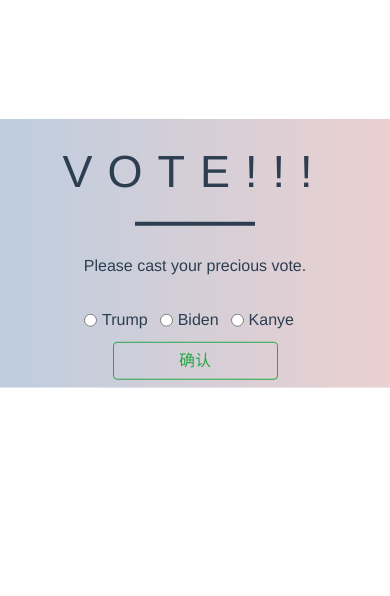
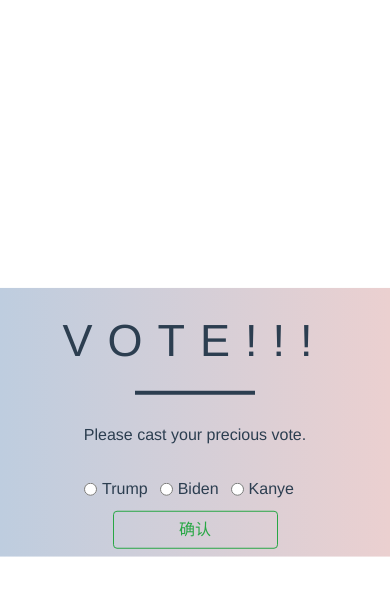
Before and after one commit to 5522MIKE/AmericaElectionWebsite_frontend, a Vue app: page /vote in a window 390 px wide. Shown: the top 596 px of the page. Built offline with nearby package versions, Linux system fonts and the light colour scheme.

Commit message:
feat:登录和投票做响应式适配

```diff
--- a/src/components/Login.vue
+++ b/src/components/Login.vue
@@ -58,4 +58,9 @@
         opacity: 1;
     }
 }
+@media (max-width: 640px) {
+    .container {
+        top: 50%;
+    }
+}
 </style>
--- a/src/components/Vote.vue
+++ b/src/components/Vote.vue
@@ -1,6 +1,5 @@
 <template>
-    <div class="modal-bg" v-show="show">
-        <div class='content'>
+    <div class='content' v-show="show">
         <h1>VOTE!!!</h1>
         <p>Please cast your precious vote.</p>
         <div class="form-check form-check-inline">
@@ -19,7 +18,7 @@
             <button class="btn btn-outline-success my-2 my-sm-0"  @click="submit">确认</button>
         </div>
     </div>
-    </div>
+
 </template>
 
 <script>
@@ -104,4 +103,9 @@
         opacity: 1;
     }
 }
+@media (max-width: 640px) {
+    .content {
+        top: 50%;
+    }
+}
 </style>
```
Lines whose indentation alone changed are shown as unchanged.
